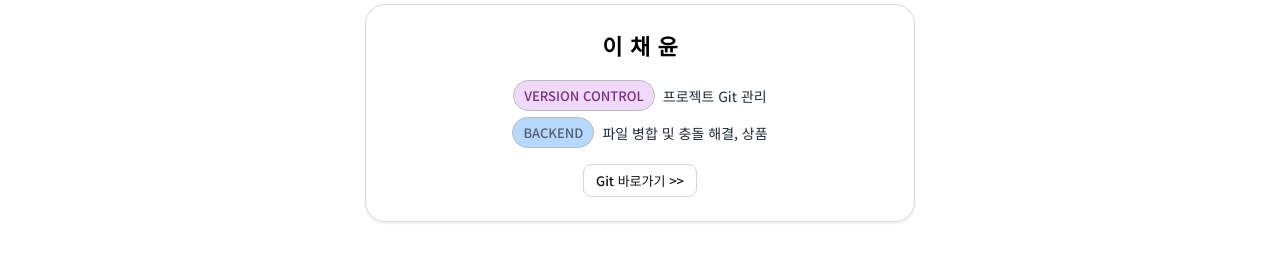
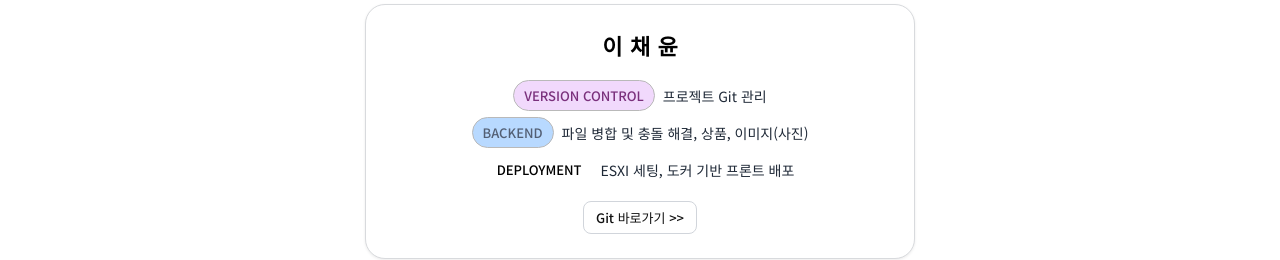
Before and after one commit to jaemeee109/anpetna, a Next.js app: page /team in a window 1280 px wide. Shown: the part 1940-2200 px from the top of the page. Built offline with nearby package versions, Linux system fonts and the light colour scheme; no server answers; a web font is replaced by a local one.

Commit message:
배포 및 이채윤 역할 수정

```diff
--- a/src/app/order/checkout/page.tsx
+++ b/src/app/order/checkout/page.tsx
@@ -29,7 +29,6 @@ function formatKRW(n: number | bigint) {
 function resolveImgBase(): string {
   const envBase =
     (process.env.NEXT_PUBLIC_API_BASE as string | undefined) ||
-    (process.env.NEXT_PUBLIC_API_BASE_URL as string | undefined) ||
     '';
   if (envBase) return envBase.replace(/\/+$/, '');
   if (typeof window === 'undefined') return '';
--- a/src/app/team/page.tsx
+++ b/src/app/team/page.tsx
@@ -55,7 +55,7 @@ const members: Member[] = [
   {
     name: '이 채 윤',
     title: '',
-    desc: ['VERSION CONTROL | 프로젝트 Git 관리', 'BACKEND | 파일 병합 및 충돌 해결, 상품 '],
+    desc: ['VERSION CONTROL | 프로젝트 Git 관리', 'BACKEND | 파일 병합 및 충돌 해결, 상품, 이미지(사진)', 'DEPLOYMENT | ESXI 세팅, 도커 기반 프론트 배포'],
     git: 'https://github.com/ChaeYun430',
   },
 ];
```
Also changed, not shown: 2 other files (tests, documents, lock files or other folders).
